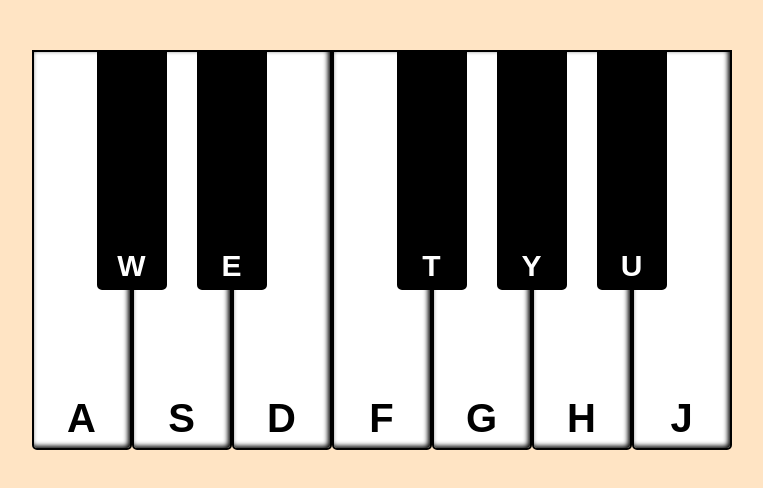
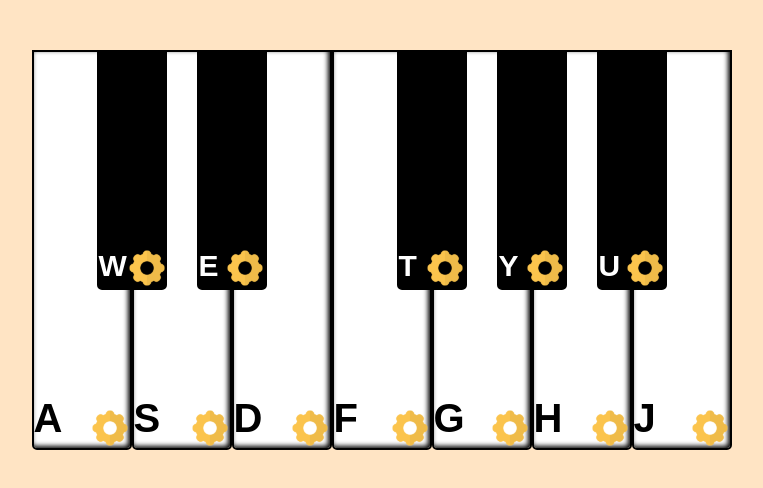
Before and after one commit to albina-tyulegenova/virtual-music-kit, a plain HTML site: page index.html in a window 1280 px wide. Shown: the whole page, without its empty margins (251-1014 px from the left). Drawn offline with Linux system fonts and the light colour scheme.

Commit message:
feat: add edit icon

```diff
--- a/script.js
+++ b/script.js
@@ -21,7 +21,7 @@ notes.forEach(note => {
     let key = document.createElement('div');
     key.className = note.white ?  'key key-white' : 'key key-black';
     key.dataset.note = note.note;
-    key.innerHTML = note.keyboard
+    key.innerHTML = note.keyboard;
     divPiano.append(key);
 });
 
@@ -61,3 +61,12 @@ document. addEventListener('keydown', (e) => {
         playNote(note.note);
     }
 });
+
+keys.forEach(key => {
+    const editImg = document.createElement('img');
+    editImg.className = 'edit-img'
+    editImg.src = 'assets/img/edit.png';
+    editImg.alt = 'Edit key';
+    editImg.title = 'Edit key'
+    key.append(editImg)
+})
--- a/styles.css
+++ b/styles.css
@@ -235,7 +235,7 @@ body {
     transition: 0.1s;
     display: flex;
     align-items: flex-end;
-    justify-content: center;
+    justify-content: space-between;
 }
 
 .key-black {
@@ -262,3 +262,12 @@ body {
 .key-black.active {
     background-color: #b7a122;
 }
+
+.edit-img {
+    width: 40px;
+    height: 40px;
+}
+
+.edit-img.active {
+    display: none;
+}
```
Also changed, not shown: assets/img/edit.png (added).
